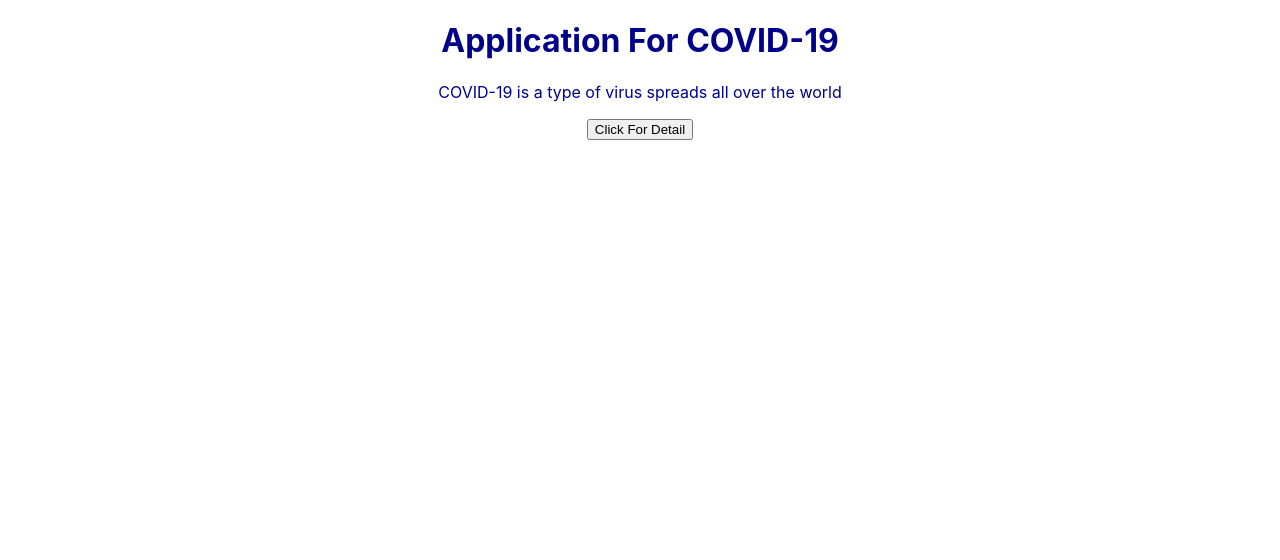
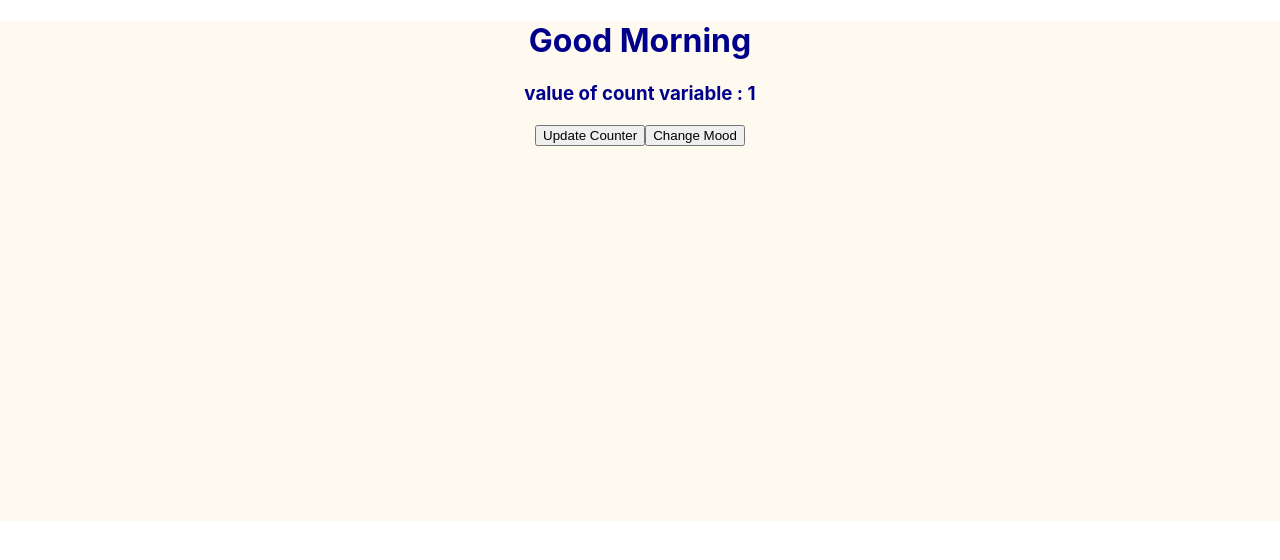
Before and after one commit to bilalahmad147/Bootcamp2020-first-react-app, a React (Create React App) app: page / in a window 1280 px wide. Shown: the top 560 px of the page. Built offline with nearby package versions, Linux system fonts and the light colour scheme.

Commit message:
updated basic react app

```diff
--- a/src/App.css
+++ b/src/App.css
@@ -1,7 +1,12 @@
 .header{
+  height: 500px;
   text-align: center;
   color: darkblue;
+  background-color: darkcyan;
 }
 .header>button{
   cursor: pointer;
 }
+.daylight{
+  background-color: floralwhite;
+}
--- a/src/App.js
+++ b/src/App.js
@@ -1,11 +1,16 @@
-import React from 'react';
+import React, { useState } from 'react';
 import './App.css';
+import Message from './message.js';
 function App() {
+  let [count, setcount] = useState(1);
+  let [isMorning, setMorning] = useState(true);
+
   return (
-    <div className='header'>
-      <h1>Application For COVID-19</h1>
-      <p>COVID-19 is a type of virus spreads all over the world</p>
-      <button>Click For Detail</button>
+    <div className={`header ${ isMorning ? 'daylight' : '' }`}>
+      <h1>Good {isMorning ? 'Morning' : 'Night'}</h1>
+      <Message counter={count} />
+      <button onClick={()=> setcount(count + 1)}>Update Counter</button>
+      <button onClick={()=>setMorning(!isMorning)}>Change Mood</button>
     </div>
   );
 }
--- /dev/null
+++ b/src/message.js
@@ -0,0 +1,12 @@
+import React, {useState} from 'react';
+
+function Message(props){
+    // let [morning,setmorning]= useState(morning ? {})
+
+    return(
+        <h3>value of count variable : {props.counter}</h3>
+        // <button onClick={()=> }>Change Mood</button>
+    );
+}
+
+export default Message;
```
